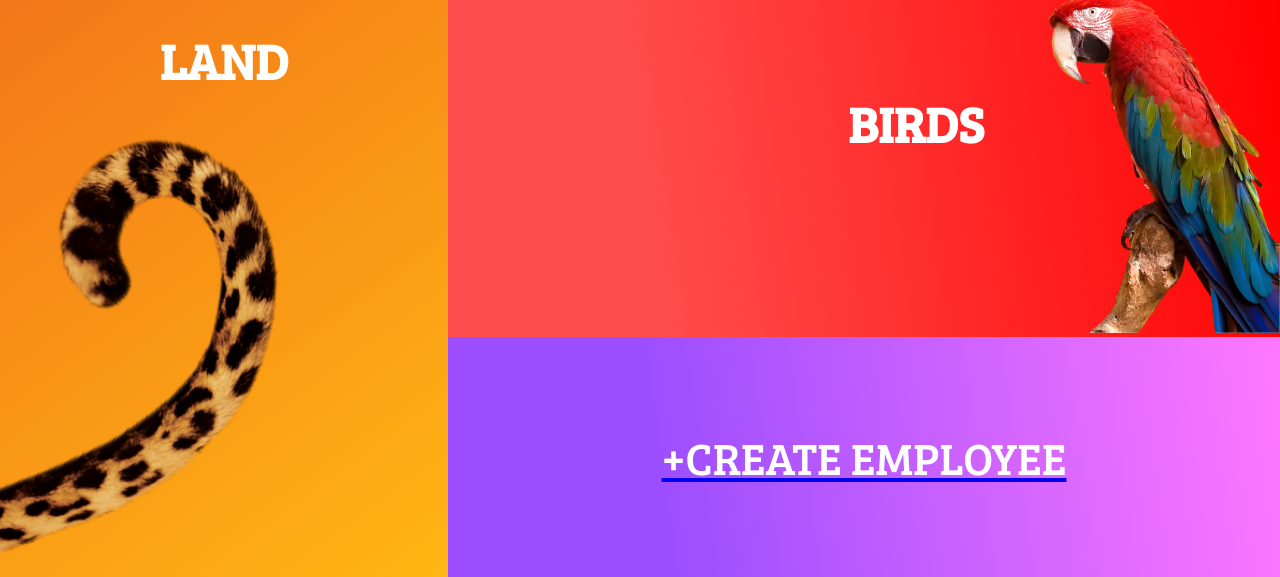
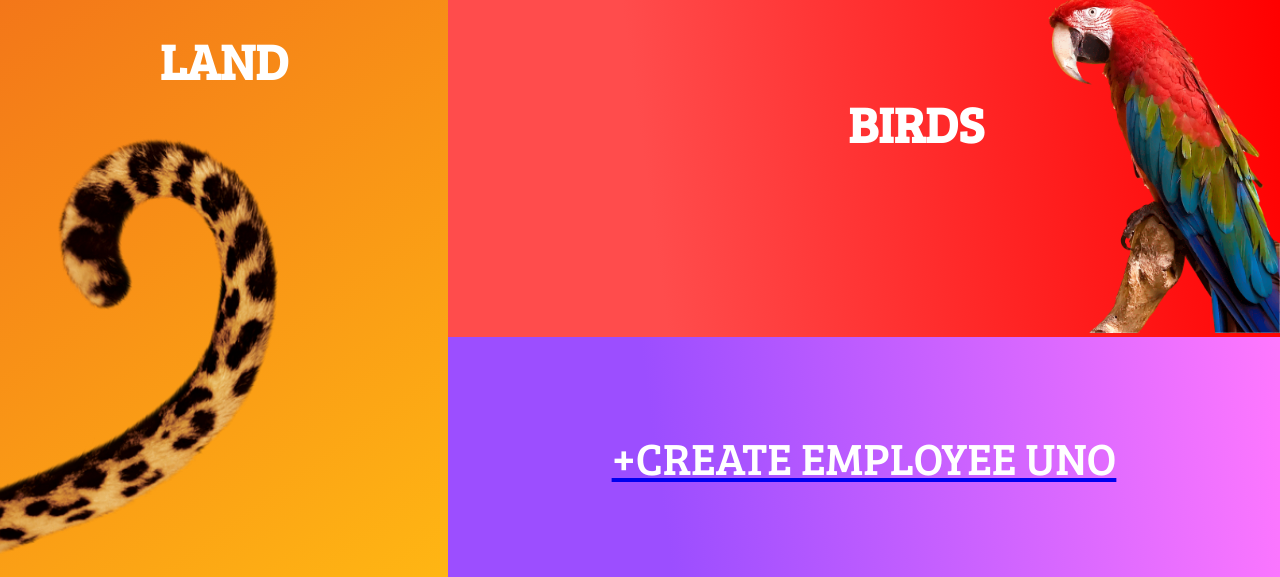
Before and after one commit to FerIbarra04/ZooSmart, a plain HTML site: page home.html in a window 1280 px wide. Shown: the part 873-1450 px from the top of the page. Drawn offline with Linux system fonts and the light colour scheme; a web font is replaced by a local one.

Commit message:
Create employee uno
...

```diff
--- a/home.html
+++ b/home.html
@@ -56,7 +56,7 @@
       </div>
         <a href="CEmp.html">
             <div class="add">
-                <h1>+CREATE EMPLOYEE </h1>
+                <h1>+CREATE EMPLOYEE UNO </h1>
             </div>
         </a>
     </div>
```
